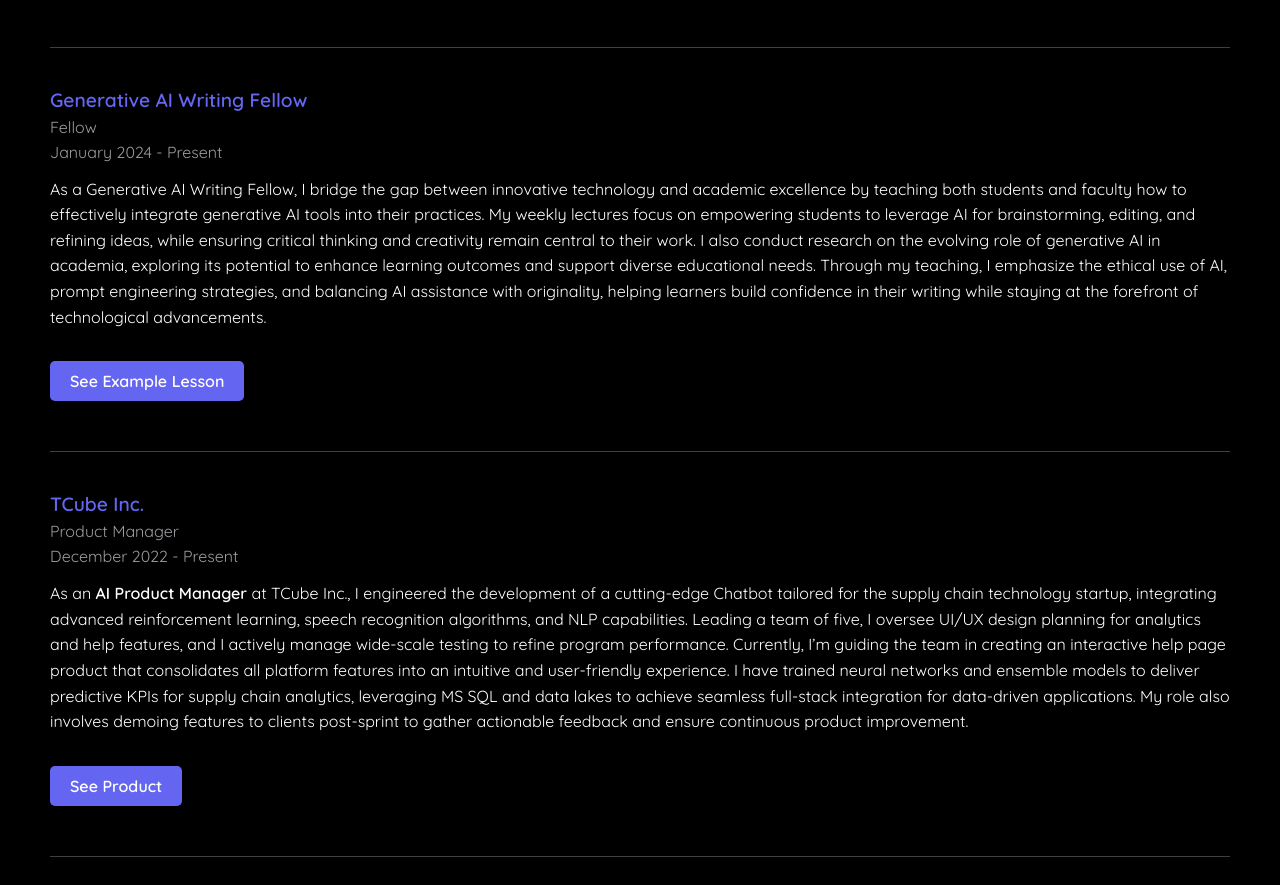
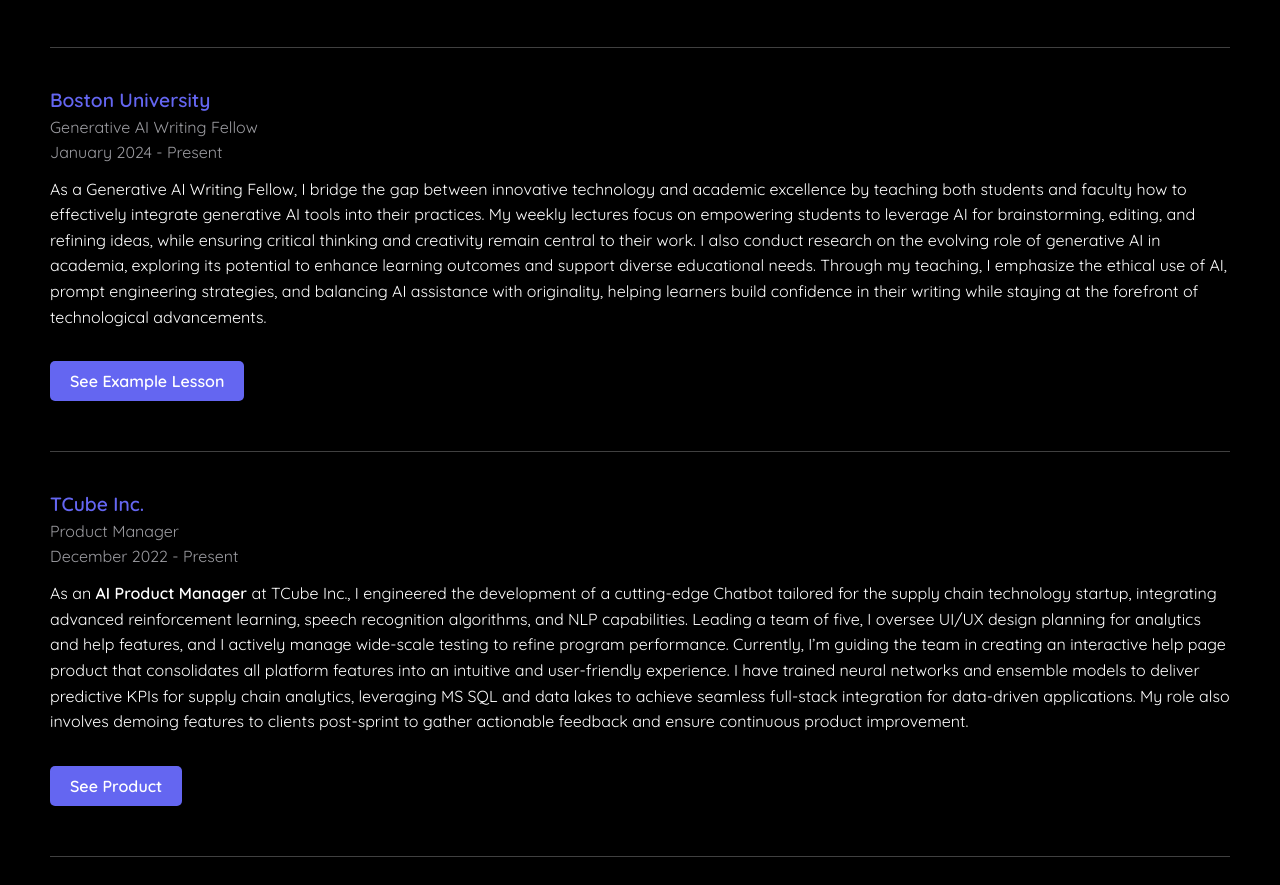
Before and after one commit to nsinghhh03/portfolio, a plain HTML site: page work.html in a window 1280 px wide. Shown: the part 1096-1981 px from the top of the page. Drawn offline with Linux system fonts and the light colour scheme.

Commit message:
Make minor textual changes to about page

```diff
--- a/work.html
+++ b/work.html
@@ -214,8 +214,8 @@
 
     <!-- Generative AI Writing Fellow -->
     <div class="work-item">
-      <div class="company">Generative AI Writing Fellow</div>
-      <div class="role">Fellow</div>
+      <div class="company">Boston University</div>
+      <div class="role">Generative AI Writing Fellow</div>
       <div class="year">January 2024 - Present</div>
       <p class="description">
         As a Generative AI Writing Fellow, I bridge the gap between innovative technology and academic excellence by teaching both students and faculty how to effectively integrate generative AI tools into their practices. My weekly lectures focus on empowering students to leverage AI for brainstorming, editing, and refining ideas, while ensuring critical thinking and creativity remain central to their work. I also conduct research on the evolving role of generative AI in academia, exploring its potential to enhance learning outcomes and support diverse educational needs. Through my teaching, I emphasize the ethical use of AI, prompt engineering strategies, and balancing AI assistance with originality, helping learners build confidence in their writing while staying at the forefront of technological advancements.
```
